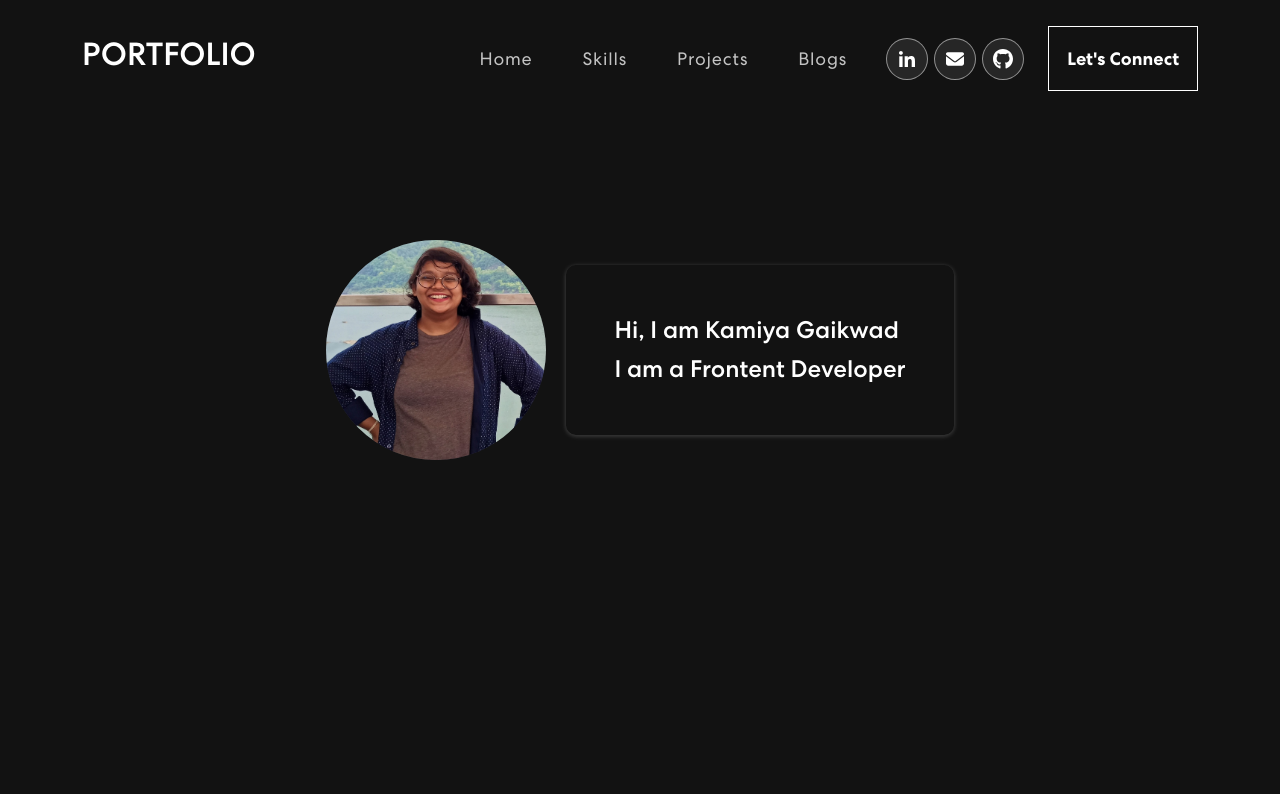
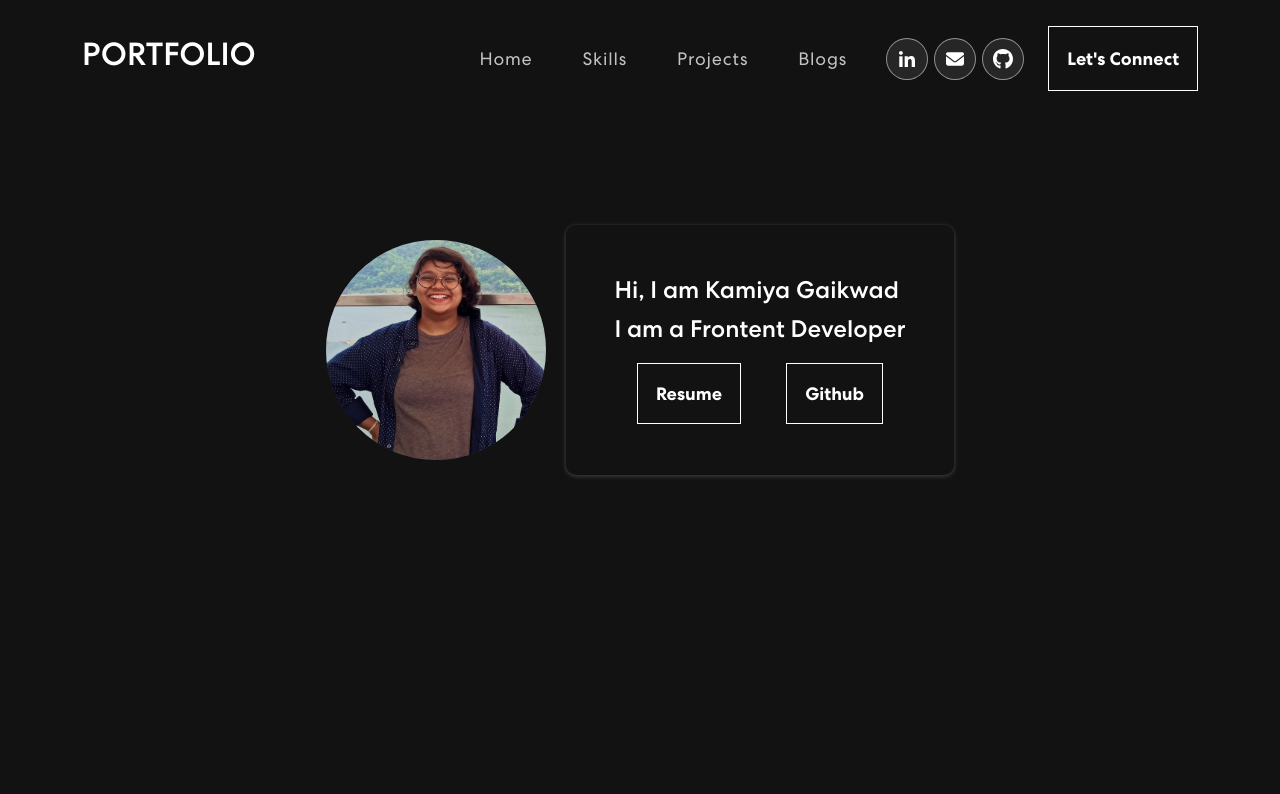
Before and after one commit to KamiyaGaikwad/personal-portfolio, a React (Create React App) app: page / in a window 1280 px wide. Shown: the top 794 px of the page. Built offline with nearby package versions, Linux system fonts and the light colour scheme; no server answers.

Commit message:
Feature: Add resume and github buttons on homepage

```diff
--- a/src/App.css
+++ b/src/App.css
@@ -379,6 +379,34 @@ a:hover svg{
   gap:10px;
 }
 
+.home .hmb{
+  font-weight: 700;
+  color: var(--white);
+  border: 1px solid var(--white);
+  padding: 18px;
+  font-size: 18px;
+  position: relative;
+  background-color: transparent;
+  transition: 0.3s ease-in-out;
+  width: max-content;
+  z-index:1;
+  text-decoration: none;
+  align-self: center;
+}
+
+.home .hmb:hover {
+  color: var(--primary);
+  background:var(--white);
+}
+
+.home .buttons{
+  display: flex;
+  width:100%;
+  justify-content: space-around;
+  margin-top:10px;
+  flex-wrap: wrap;
+}
+
 /* About */
 .about .heading,.projects .heading{
   display: flex;
--- a/src/components/Home.js
+++ b/src/components/Home.js
@@ -8,6 +8,10 @@ export const Home = () => {
         <div className="content">
             <h4>Hi, I am Kamiya Gaikwad</h4>
             <h4>I am a Frontent Developer</h4>
+            <div className="buttons">
+            <a className="hmb" href={require("../assets/kamiya_gaikwad_web_development_resume.pdf")} download="kamiya_gaikwad_web_development_resume.pdf">Resume</a>
+            <a className="hmb" href="https://github.com/KamiyaGaikwad/" target="_blank">Github</a>
+            </div>
         </div>
       </div>
     )
```
